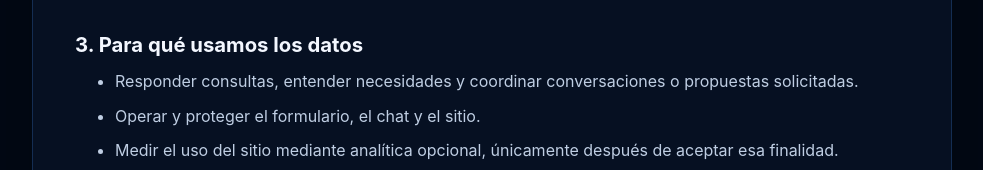
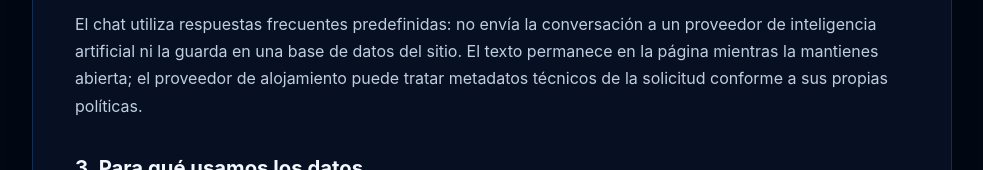
Before and after one commit to AndresFuenzalidaR/Airothix, a website: page privacidad.html in a window 1280 px wide. Shown: the part 966-1136 px from the top of the page, without its empty margins (148-1131 px from the left). Drawn offline with Linux system fonts and the light colour scheme.

Commit message:
Clarify chatbot data handling in privacy policy
Co-authored-by: Copilot <223556219+Copilot@users.noreply.github.com>

```diff
--- a/privacidad.html
+++ b/privacidad.html
@@ -42,6 +42,7 @@
         <li>Si aceptas analítica y esta se encuentra habilitada, información de uso del sitio recogida por Google Analytics. La analítica está desactivada hasta que la persona visitante la acepte.</li>
         <li>Información técnica que los proveedores de alojamiento y seguridad puedan tratar para entregar el sitio y protegerlo.</li>
       </ul>
+      <p>El chat utiliza respuestas frecuentes predefinidas: no envía la conversación a un proveedor de inteligencia artificial ni la guarda en una base de datos del sitio. El texto permanece en la página mientras la mantienes abierta; el proveedor de alojamiento puede tratar metadatos técnicos de la solicitud conforme a sus propias políticas.</p>
 
       <h2>3. Para qué usamos los datos</h2>
       <ul>
```
